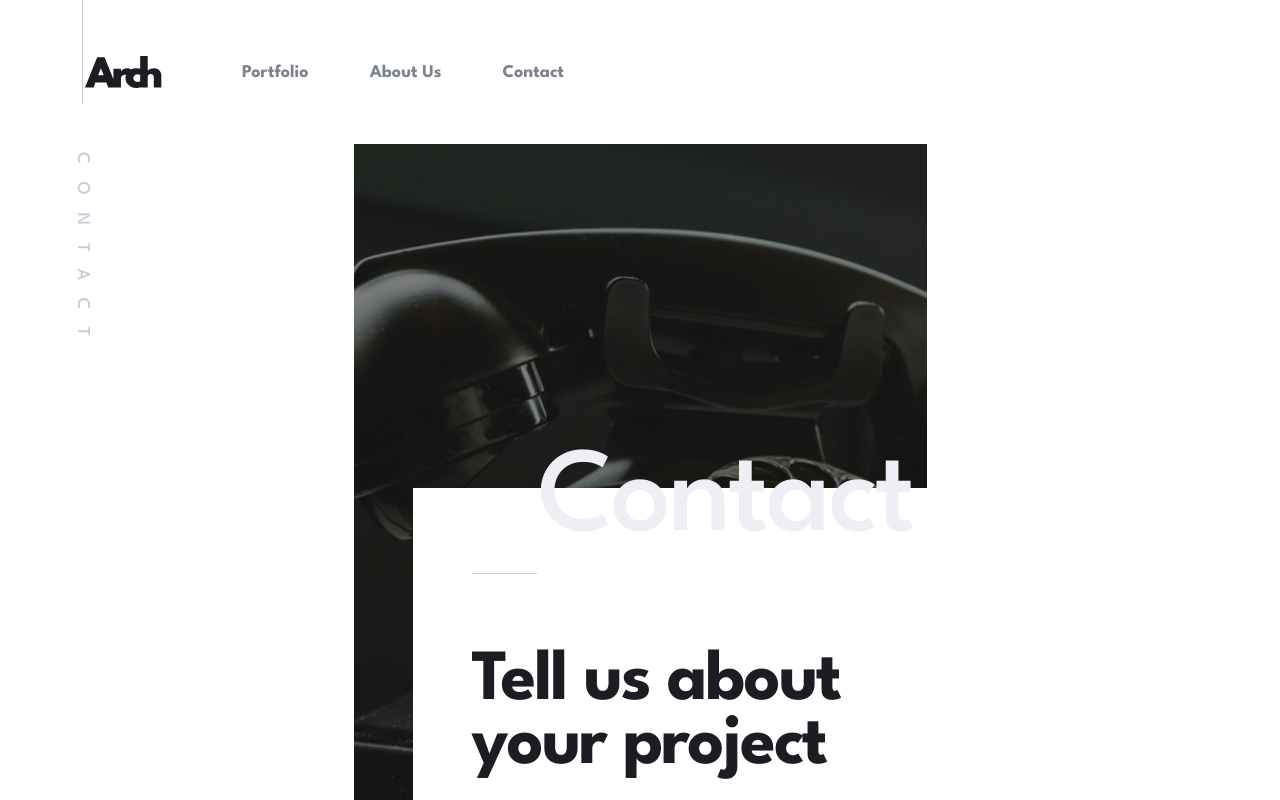
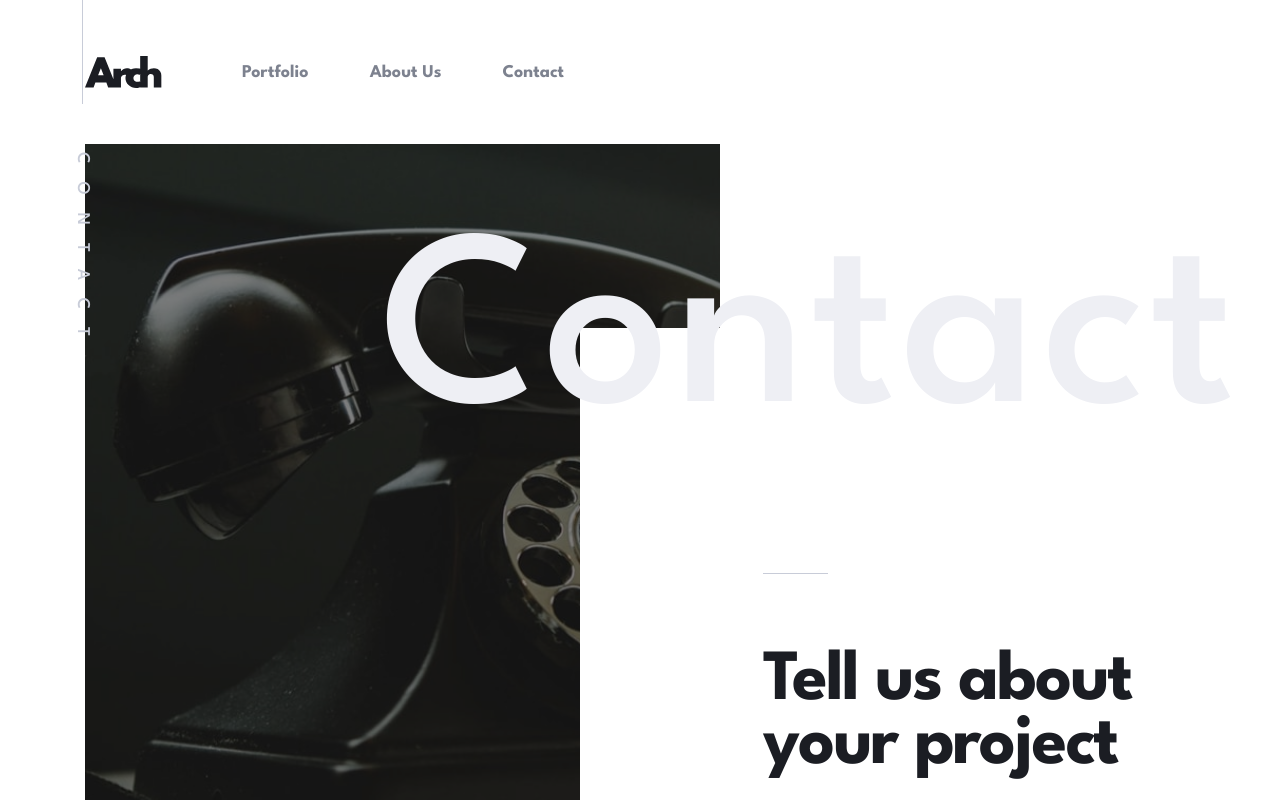
Before and after one commit to gigakhrz/arch-studio-multi-page-website, a Next.js app: page /contact in a window 1280 px wide. Shown: the top 800 px of the page. Built offline with nearby package versions, Linux system fonts and the light colour scheme.

Commit message:
add 1024-1280px respincives

```diff
--- a/src/app/components/contacChilds/TellUs.tsx
+++ b/src/app/components/contacChilds/TellUs.tsx
@@ -1,16 +1,19 @@
 const TellUs = (): JSX.Element => {
   return (
-    <div className="flex w-[375px] flex-col items-start justify-center gap-[20px] md:w-[573px]	md:relative ">
-      <div className="relative w-full h-[240px] bg-contactMob bg-no-repea bg-cover flex items-end justify-start md:w-[573px] md:h-[760px] md:bg-contactTab">
+    <div className="flex w-[375px] flex-col items-start justify-center gap-[20px] md:w-[573px]	md:relative lg:w-[860px] xl:w-[1110px]">
+      <div
+        className="relative w-full h-[240px] bg-contactMob bg-no-repea bg-cover flex items-end justify-start md:w-[573px] md:h-[760px] md:bg-contactTab
+       lg:w-[635px] lg:bg-contactDes"
+      >
         <div className="bg-white w-[343px] h-[45px] z-10 md:hidden"></div>
         <div className="bg-black absolute w-full h-full left-0 top-0 opacity-50"></div>
       </div>
 
       <div
         className="flex flex-col gap-[76px] items-start px-[32px] md:absolute md:bg-[#FFFFFF] md:w-[515px] md:bottom-[-1px] md:right-[-1px]
-      md:pl-[59px] md:pr-0 md:flex-col-reverse"
+      md:pl-[59px] md:pr-0 md:flex-col-reverse lg:right-[-25px] lg:pt-[160px] xl:right-[100px] xl:pl-[183px]"
       >
-        <div className="flex flex-col gap-[21px] w-full">
+        <div className="flex flex-col gap-[21px] w-full xl:w-[445px]">
           <h1
             className="text-[48px] leading-[52px] font-bold tracking=[-1.2px] text-[#1B1D23]  md:text-[72px]
         md:leading-[64px] md:tracking-[-2px] md:w-[446px] md:mb-[10px]"
@@ -28,7 +31,7 @@ const TellUs = (): JSX.Element => {
 
         <h1
           className="text-[120px] text-[#EEEFF4] leading-[200px] tracking-[-3px] hidden md:block mb-[-50px] md:absolute
-        md:right-[204px] top-[-87px] left-[125px]"
+        md:right-[204px] top-[-87px] left-[125px] lg:text-[200px] lg:tracking-[5px] lg:left-[-180px] xl:text-[250px] xl:left-[-200px]"
         >
           Contact
         </h1>
```
